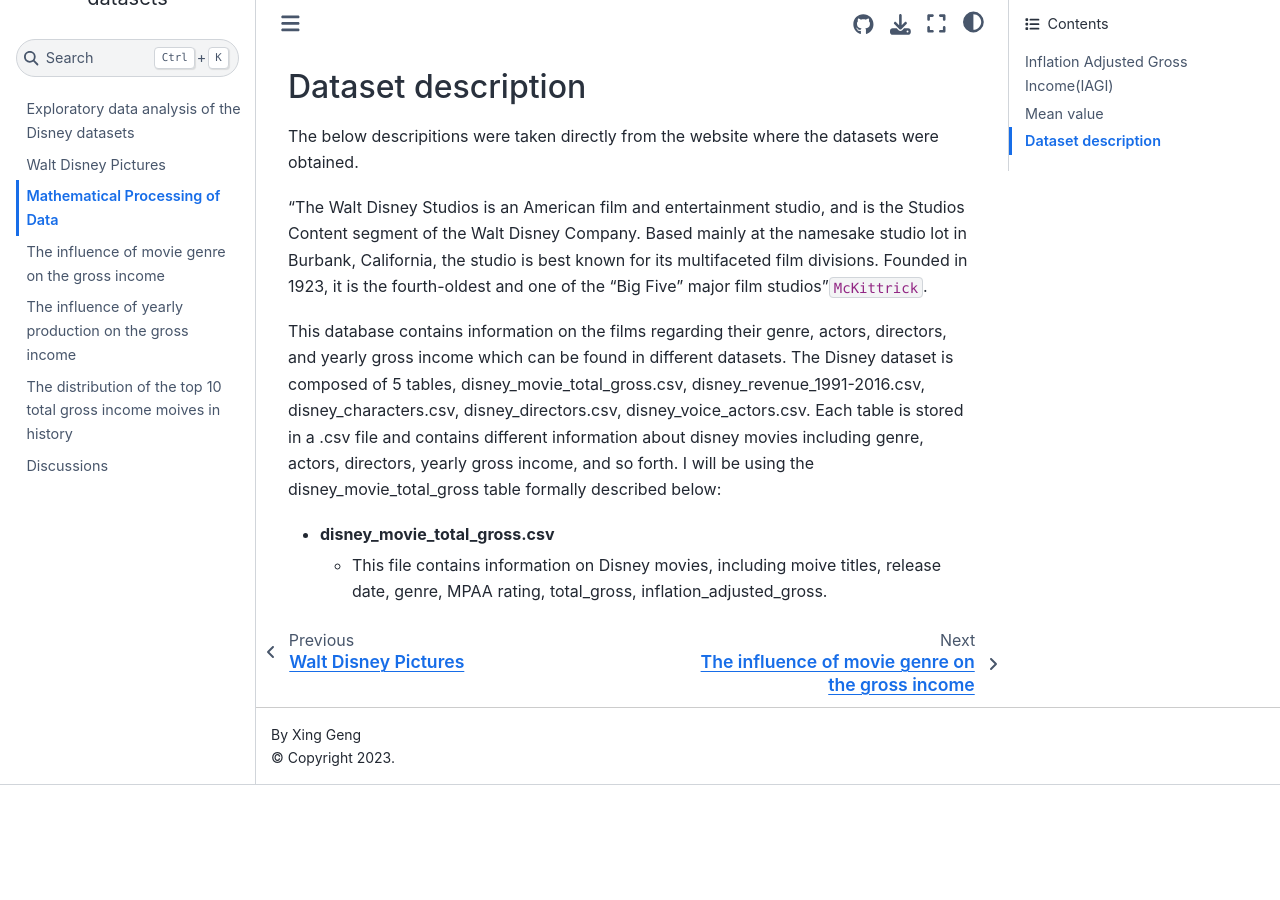
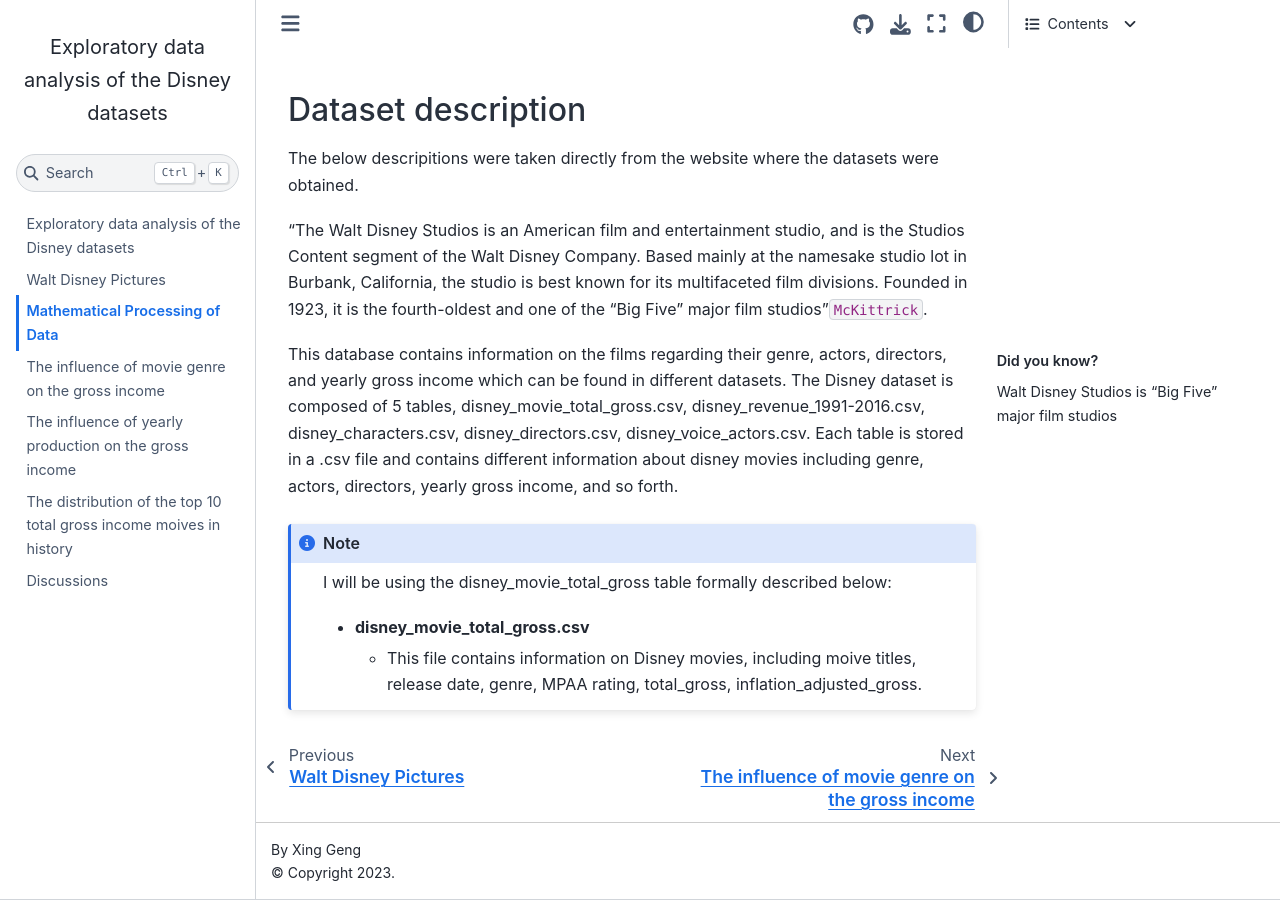
Before and after one commit to crosspoly94/myonlinebook, a Jupyter Book: the page built from math-for-data.md, in a window 1280 px wide and 900 px high, scrolled down 909 px. Built offline with Jupyter Book 1.0.4 settings and Sphinx 7.4.7 and the Sphinx Book theme 1.1.4, drawn with Linux system fonts in a browser that asks for light colours; cross-references to code outside the pages are shown as plain code; before the commit the page ends 1694 px from its top, so only the background shows below that.

````diff
--- a/math-for-data.md
+++ b/math-for-data.md
@@ -29,12 +29,14 @@
 
 ```
 
-where,
+```{note}
 - A=Starting cost
 - B=Ending cost
 - GI=Gross income
 - IAGI=Inflation adjusted gross income
 - IR=Inflation rate
+```
+
 
 ## Mean value
 
@@ -55,7 +57,16 @@
 
 "The Walt Disney Studios is an American film and entertainment studio, and is the Studios Content segment of the Walt Disney Company. Based mainly at the namesake studio lot in Burbank, California, the studio is best known for its multifaceted film divisions. Founded in 1923, it is the fourth-oldest and one of the "Big Five" major film studios"{cite}`McKittrick`.
 
-This database contains information on the films regarding their genre, actors, directors, and yearly gross income which can be found in different datasets. The Disney dataset is composed of 5 tables, disney_movie_total_gross.csv, disney_revenue_1991-2016.csv, disney_characters.csv, disney_directors.csv, disney_voice_actors.csv. Each table is stored in a .csv file and contains different information about disney movies including genre, actors, directors, yearly gross income, and so forth. I will be using the disney_movie_total_gross table formally described below:
+```{margin} Did you know?
+Walt Disney Studios is "Big Five" major film studios
+```
+
+This database contains information on the films regarding their genre, actors, directors, and yearly gross income which can be found in different datasets. The Disney dataset is composed of 5 tables, disney_movie_total_gross.csv, disney_revenue_1991-2016.csv, disney_characters.csv, disney_directors.csv, disney_voice_actors.csv. Each table is stored in a .csv file and contains different information about disney movies including genre, actors, directors, yearly gross income, and so forth.
+
+```{note}
+I will be using the disney_movie_total_gross table formally described below:
 
 * **disney_movie_total_gross.csv**
     * This file contains information on Disney movies, including moive titles, release date, genre, MPAA rating, total_gross, inflation_adjusted_gross.
+
+```
````
Also changed, not shown: markdown-introduction.md (+20 -6 lines).
